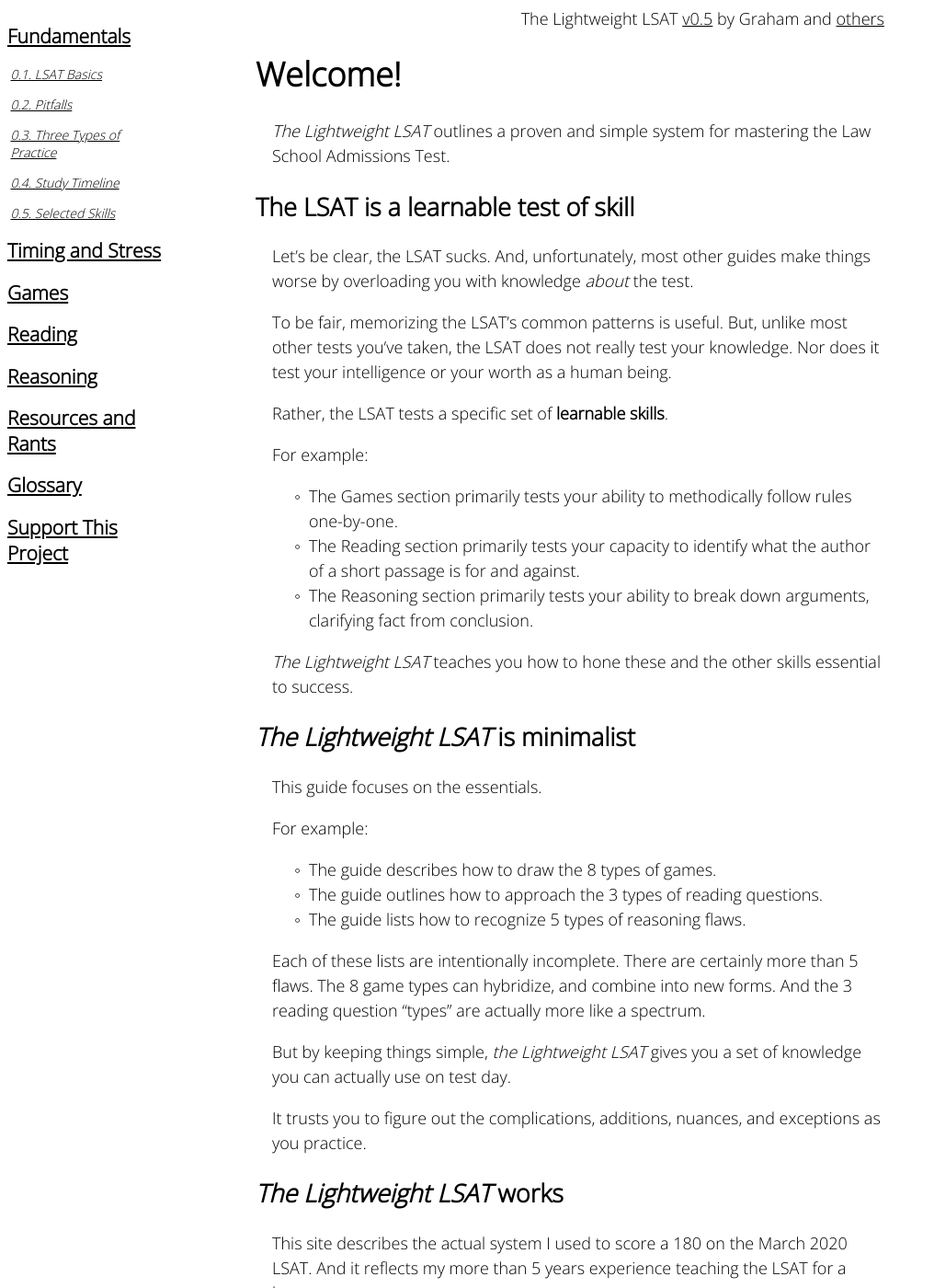
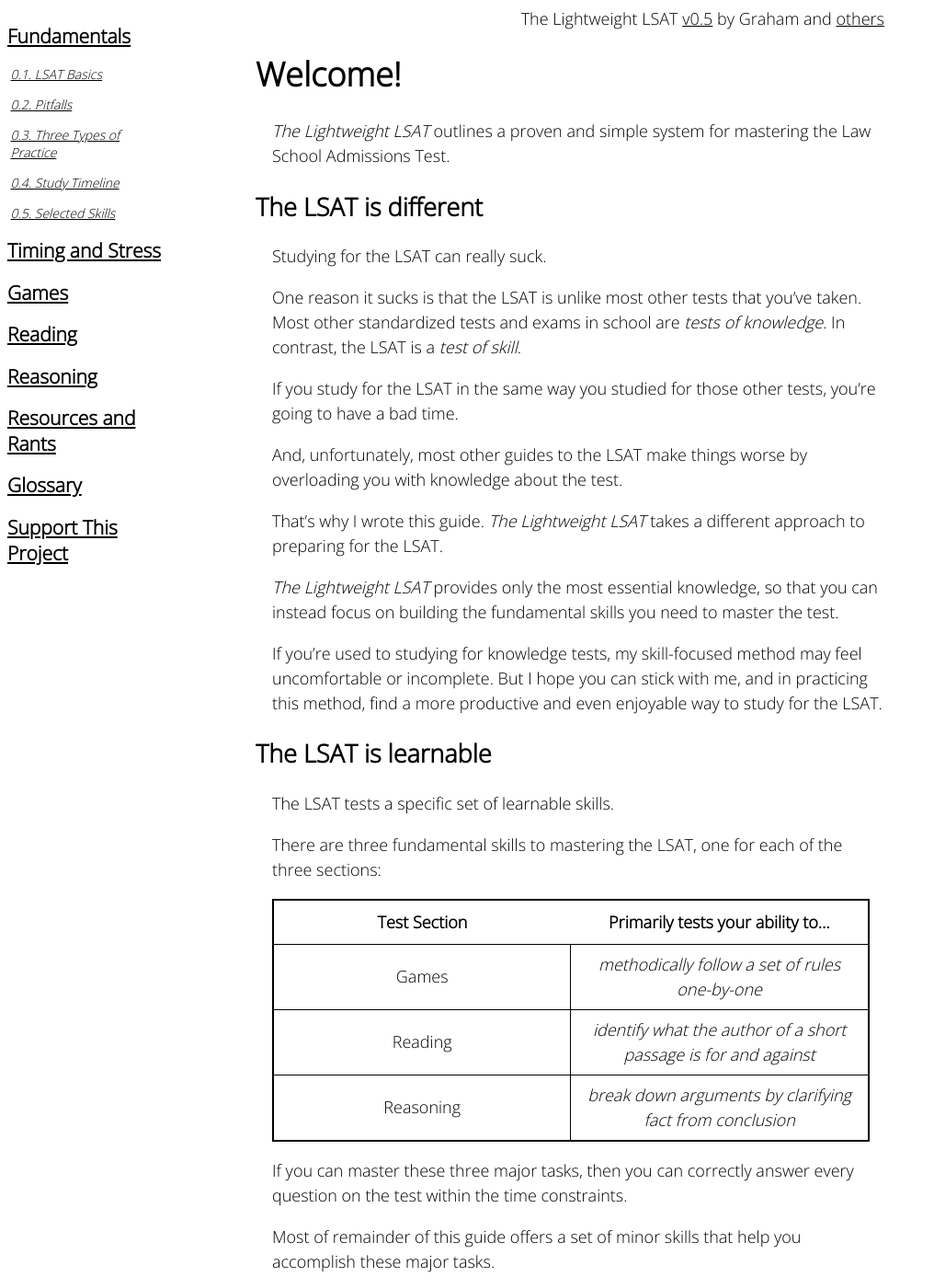
Before and after one commit to gpdowney/lightweightLSAT, a Jekyll site: the page built from index.md, in a window 1280 px wide and 1400 px high. Shown: the whole window at 92% size, without its empty margins (0-1016 px from the left). Built offline with Jekyll 4.4.1, drawn with Linux system fonts in a browser that asks for light colours; some of the changed text lies outside the part shown.

Commit message:
made front page more clear and welcoming

```diff
--- a/index.md
+++ b/index.md
@@ -6,50 +6,81 @@
 
 *The Lightweight LSAT* outlines a proven and simple system for mastering the Law School Admissions Test.
 
-## The LSAT is a learnable test of skill
+## The LSAT is different
 
-Let's be clear, the LSAT sucks. And, unfortunately, most other guides make things worse by overloading you with knowledge *about* the test.
+Studying for the LSAT can really suck.
 
-To be fair, memorizing the LSAT's common patterns is useful. But, unlike most other tests you've taken, the LSAT does not really test your knowledge. Nor does it test your intelligence or your worth as a human being.
+One reason it sucks is that the LSAT is unlike most other tests that you've taken. Most other standardized tests and exams in school are *tests of knowledge*. In contrast, the LSAT is a *test of skill*.
 
-Rather, the LSAT tests a specific set of **learnable skills**.
+If you study for the LSAT in the same way you studied for those other tests, you're going to have a bad time.
 
-For example:
+And, unfortunately, most other guides to the LSAT make things worse by overloading you with knowledge about the test.
 
-- The Games section primarily tests your ability to methodically follow rules one-by-one.
-- The Reading section primarily tests your capacity to identify what the author of a short passage is for and against.
-- The Reasoning section primarily tests your ability to break down arguments, clarifying fact from conclusion.
+That's why I wrote this guide. *The Lightweight LSAT* takes a different approach to preparing for the LSAT.
 
-*The Lightweight LSAT* teaches you how to hone these and the other skills essential to success.
+*The Lightweight LSAT* provides only the most essential knowledge, so that you can instead focus on building the fundamental skills you need to master the test.
+
+If you're used to studying for knowledge tests, my skill-focused method may feel uncomfortable or incomplete. But I hope you can stick with me, and in practicing this method, find a more productive and even enjoyable way to study for the LSAT.
+
+## The LSAT is learnable
+
+The LSAT tests a specific set of learnable skills.
+
+There are three fundamental skills to mastering the LSAT, one for each of the three sections:
+
+Test Section | Primarily tests your ability to...
+-- | --
+Games | *methodically follow a set of rules <br> one-by-one*
+Reading | *identify what the author of a short passage is for and against*
+Reasoning | *break down arguments by clarifying fact from conclusion*
+
+If you can master these three major tasks, then you can correctly answer every question on the test within the time constraints.
+
+Most of remainder of this guide offers a set of minor skills that help you accomplish these major tasks.
+
+And, more importantly, *the Lightweight LSAT* offers an iterative and intentional method for effectively practicing skills.
 
 ## *The Lightweight LSAT* is minimalist
 
-This guide focuses on the essentials.
+This guide focuses on only the essential knowledge.
 
-For example:
+For example, it describes how to...
 
-- The guide describes how to draw the 8 types of games.
-- The guide outlines how to approach the 3 types of reading questions.
-- The guide lists how to recognize 5 types of reasoning flaws.
+- draw the 8 types of games
+- approach the 3 types of reading questions
+- recognize the 5 types of reasoning flaws
 
-Each of these lists are intentionally incomplete. There are certainly more than 5 flaws. The 8 game types can hybridize, and combine into new forms. And the 3 reading question "types" are actually more like a spectrum.
+Each of these lists is intentionally incomplete. There are certainly more than 5 flaws. The 3 reading question "types" are actually more like a spectrum. And the 8 game types can hybridize, combining into new forms.
 
-But by keeping things simple, *the Lightweight LSAT* gives you a set of knowledge you can actually use on test day.
+By keeping things simple, however, *the Lightweight LSAT* gives you a set of knowledge you can *actually use* on test day.
 
 It trusts you to figure out the complications, additions, nuances, and exceptions as you practice.
 
+Rather than offering inflexible rules that guide you through every possible situation (which is both impossible and burdensome), *the Lightweight LSAT* offers simple heuristics that can help you adapt to any situation.
+
 ## *The Lightweight LSAT* works
 
-This site describes the actual system I used to score a 180 on the March 2020 LSAT. And it reflects my more than 5 years experience teaching the LSAT for a luxury test prep company.
+Together, the knowledge and skills described in this guide compose a complete system for approaching the LSAT.
 
-But your brain is unique. So you should adapt my ideas to your needs.
-- Learn how the system works--and what works for you--by experimenting on real LSAT questions.
-- Start small. Try out new methods one question at a time, without a timer. Make your process perfect on easy questions. Then add in difficulty gradually.
-- Don't expect perfection or ease, especially at first. Do expect to get smoother, more confident, and more reliable.
+This system reflects my more than 5 years of experience teaching the LSAT for a luxury test prep company. And it describes the actual system I used to score a 180 (a perfect score) on the March 2020 LSAT.
+
+But your brain is unique. So you should adapt my system for your needs.
+
+Here are some tips for making the *The Lightweight LSAT* work for you:
+- Test out my ideas. Experiment with them on real LSAT questions.
+- Start small. Try out new skills one question at a time and without a timer.
+- Pay attention to what you can control: your *process*, meaning how you approach each question.
+- Don't expect ease or perfect results at first. Do expect to get smoother, more confident, and more reliable.
+- Try to make your process perfect on easy questions. Then gradually add in difficulty.
+- Treat your results (aka whether you got the question right or wrong, and how long it took you) as information about whether your process is working, rather than making your results into a judgement about your worth as a human being.
+- Jump ahead. Explore the parts of the guide that most interest you.
+- Circle back. Revisit sections of the guide you already read to see if there's any nuance you missed the first time.
 - Discard anything that doesn't help you.
 
-## This is version 0.5 of the guide
+## This is version 0.5 of the guide.
 
-In other words, this is the fifth draft. There's room to improve. You can help improve it.
+In other words, this is the fifth draft. There's room to improve.
 
-Send complaints and compliments to <feedback@lightweightlsat.com>.
+And *you* can help improve it!
+
+Send questions, complaints, or compliments to <feedback@lightweightlsat.com>.
```
